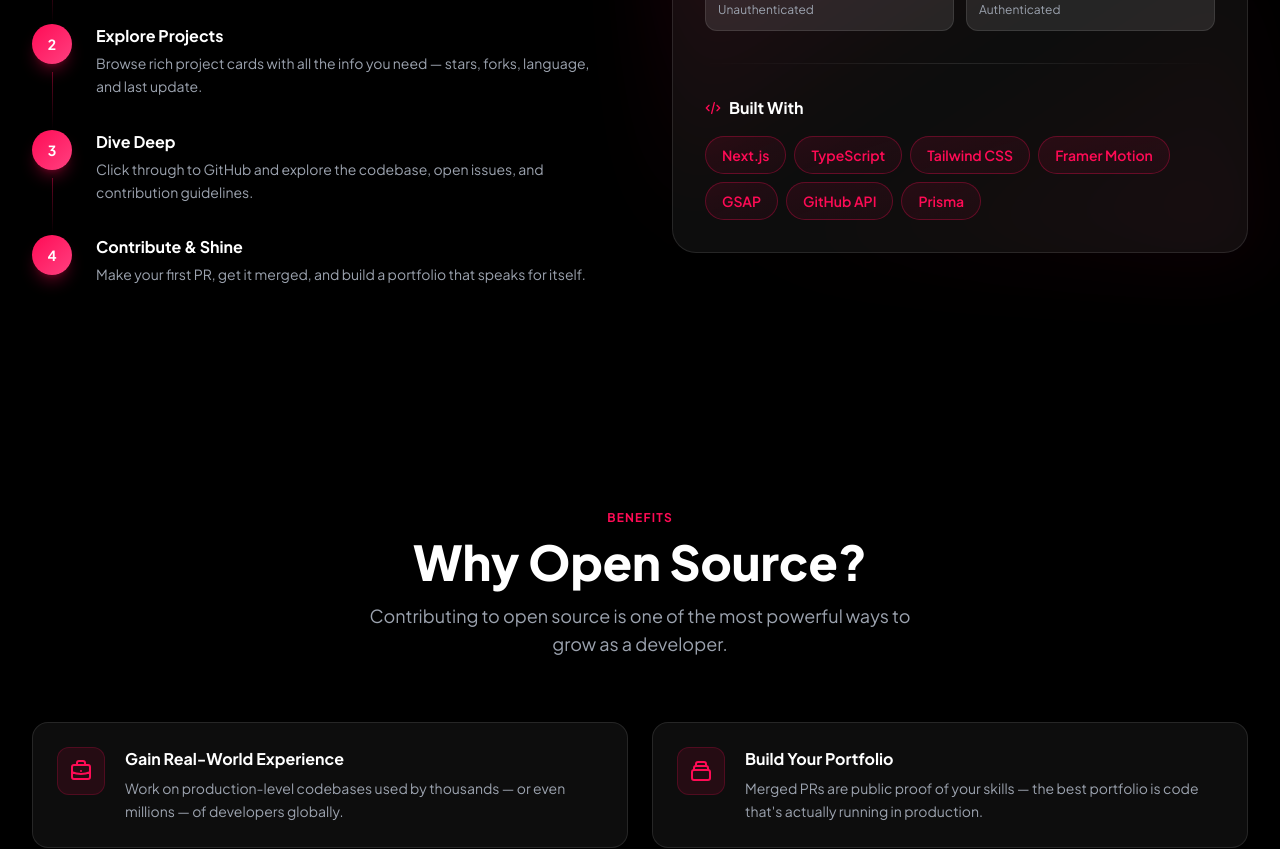
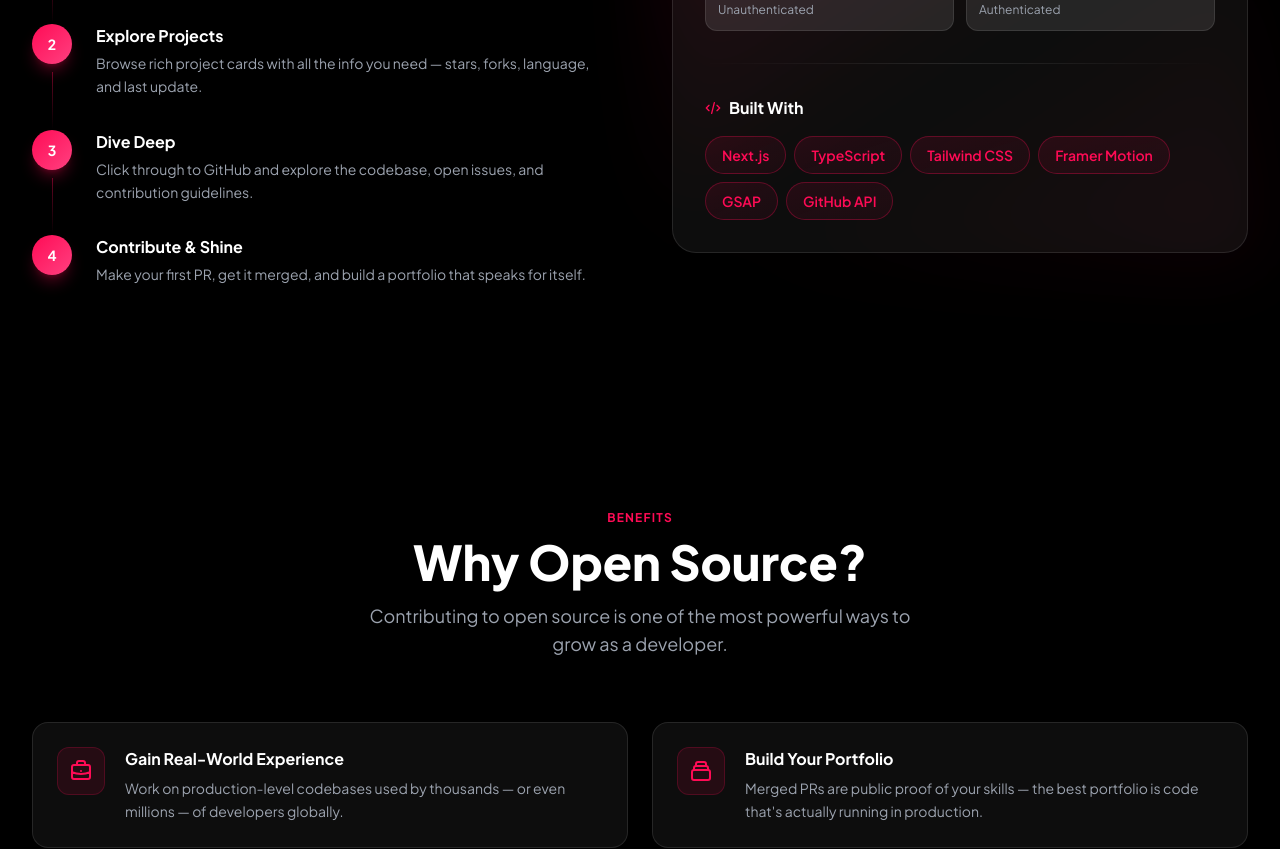
Before and after one commit to TanCodeX/OpenSc0ut, a Next.js app: page /about in a window 1280 px wide. Shown: the part 1920-2769 px from the top of the page. Built offline with nearby package versions, Linux system fonts and the light colour scheme.

Commit message:
refactor: remove Prisma from the built-with tech stack list on the about page

```diff
--- a/src/app/about/page.tsx
+++ b/src/app/about/page.tsx
@@ -343,7 +343,7 @@ export default function About() {
                       <h4 className="font-bold text-gray-900 dark:text-white">Built With</h4>
                     </div>
                     <div className="flex flex-wrap gap-2">
-                      {["Next.js", "TypeScript", "Tailwind CSS", "Framer Motion", "GSAP", "GitHub API", "Prisma"].map((tech, i) => (
+                      {["Next.js", "TypeScript", "Tailwind CSS", "Framer Motion", "GSAP", "GitHub API"].map((tech, i) => (
                         <TechBadge key={tech} name={tech} delay={i * 0.05} />
                       ))}
                     </div>
```
